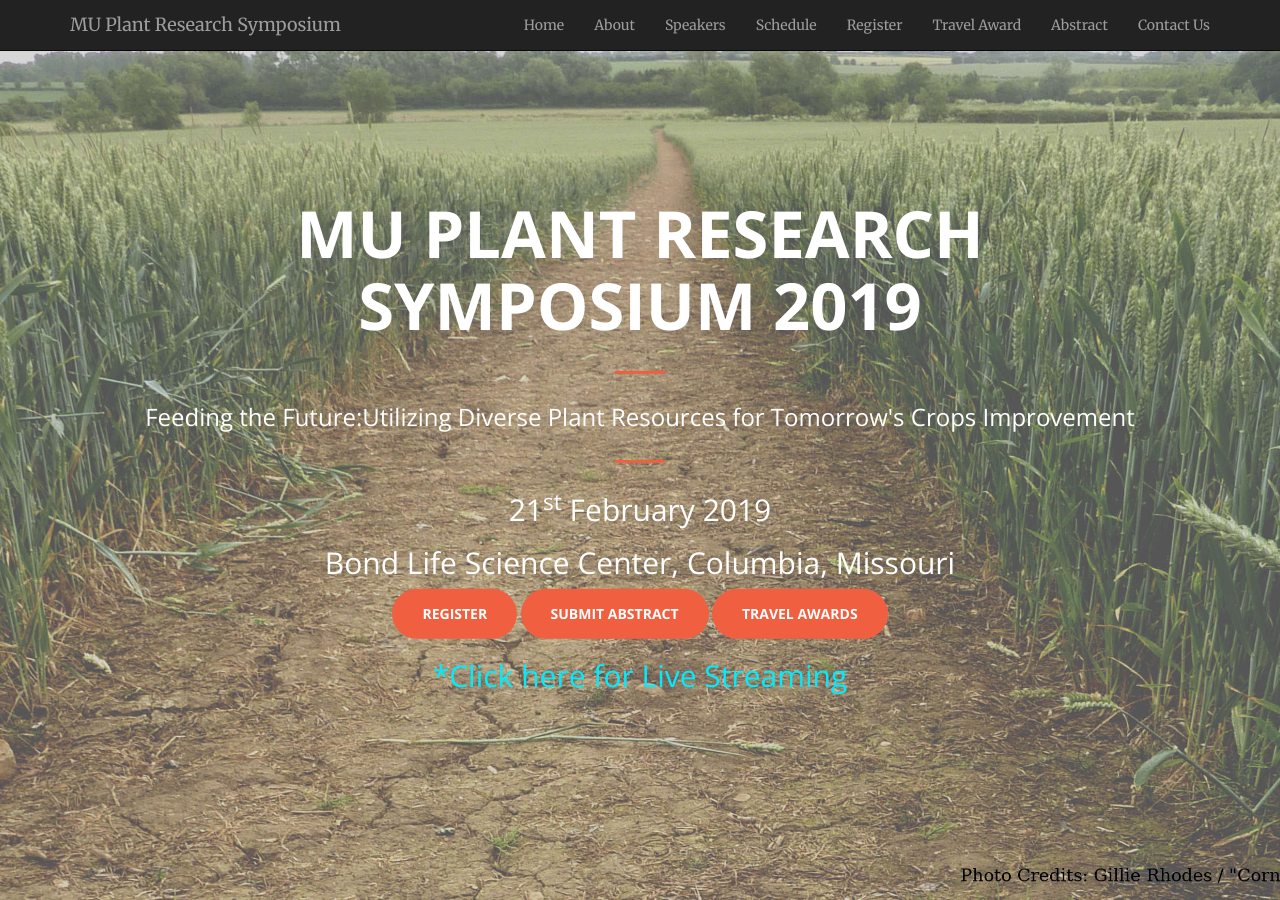
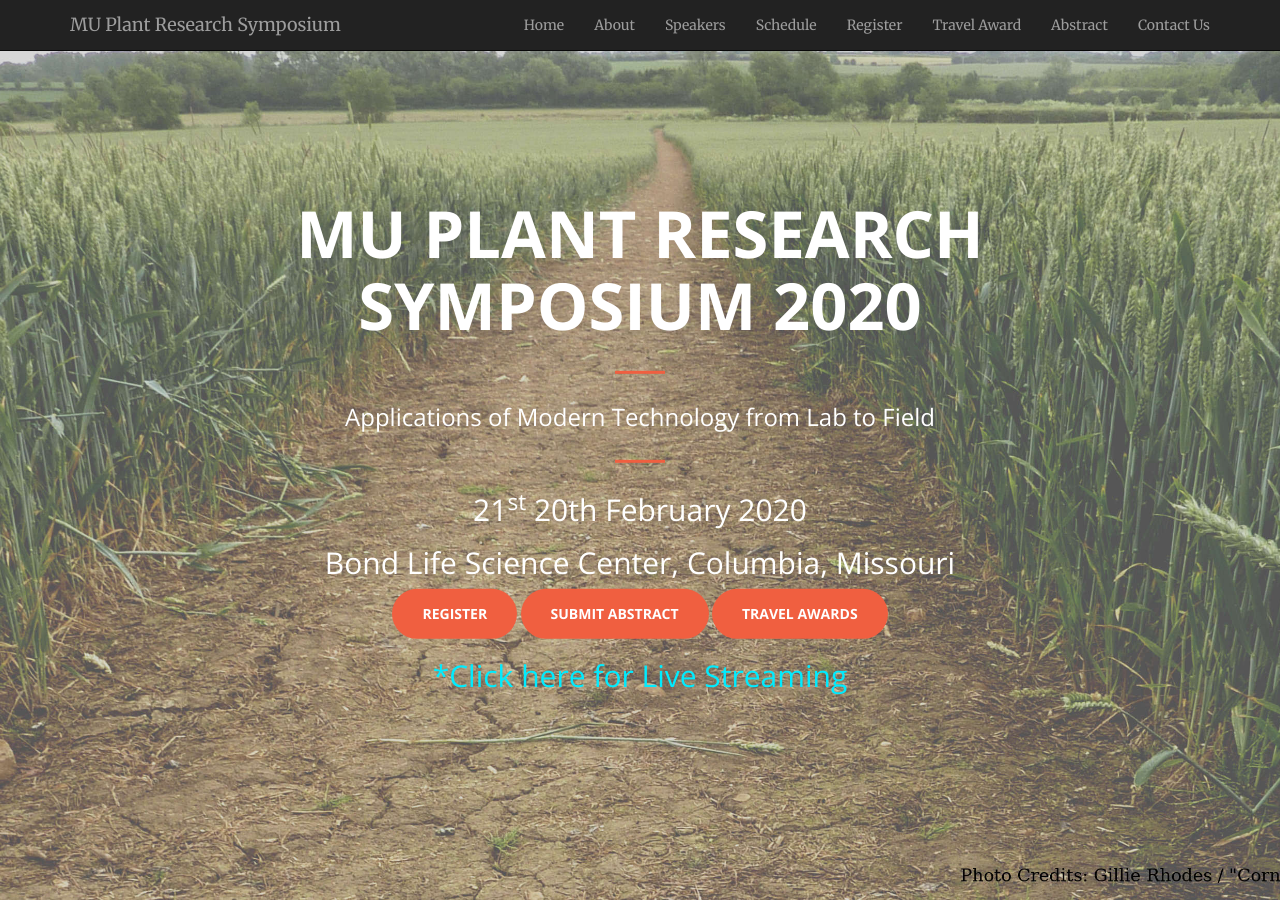
Before and after one commit to mupioneersymposium/mupioneersymposium.github.io, a Jekyll site: the page built from index.html, in a window 1280 px wide and 900 px high. Built offline with Jekyll 4.4.1, drawn with Linux system fonts in a browser that asks for light colours.

Commit message:
Update header.html

```diff
--- a/_includes/header.html
+++ b/_includes/header.html
@@ -1,11 +1,11 @@
 <header>
     <div class="header-content">
         <div class="header-content-inner">
-            <h1>MU Plant Research Symposium 2019</h1>
+            <h1>MU Plant Research Symposium 2020</h1>
             <hr>
-            <h3>Feeding the Future:Utilizing Diverse Plant Resources for Tomorrow's Crops Improvement</h3>
+            <h3>Applications of Modern Technology from Lab to Field</h3>
             <hr>
-            <h2>21<sup>st</sup> February 2019</h2>
+            <h2>21<sup>st</sup> 20th February 2020</h2>
             <h2>Bond Life Science Center, Columbia, Missouri</h2>
             <a target="_blank" href="register.html" class="btn btn-primary btn-xl page-scroll">Register</a>
             <a target="_blank" href="abstract.html" class="btn btn-primary btn-xl page-scroll">Submit Abstract</a>
```
